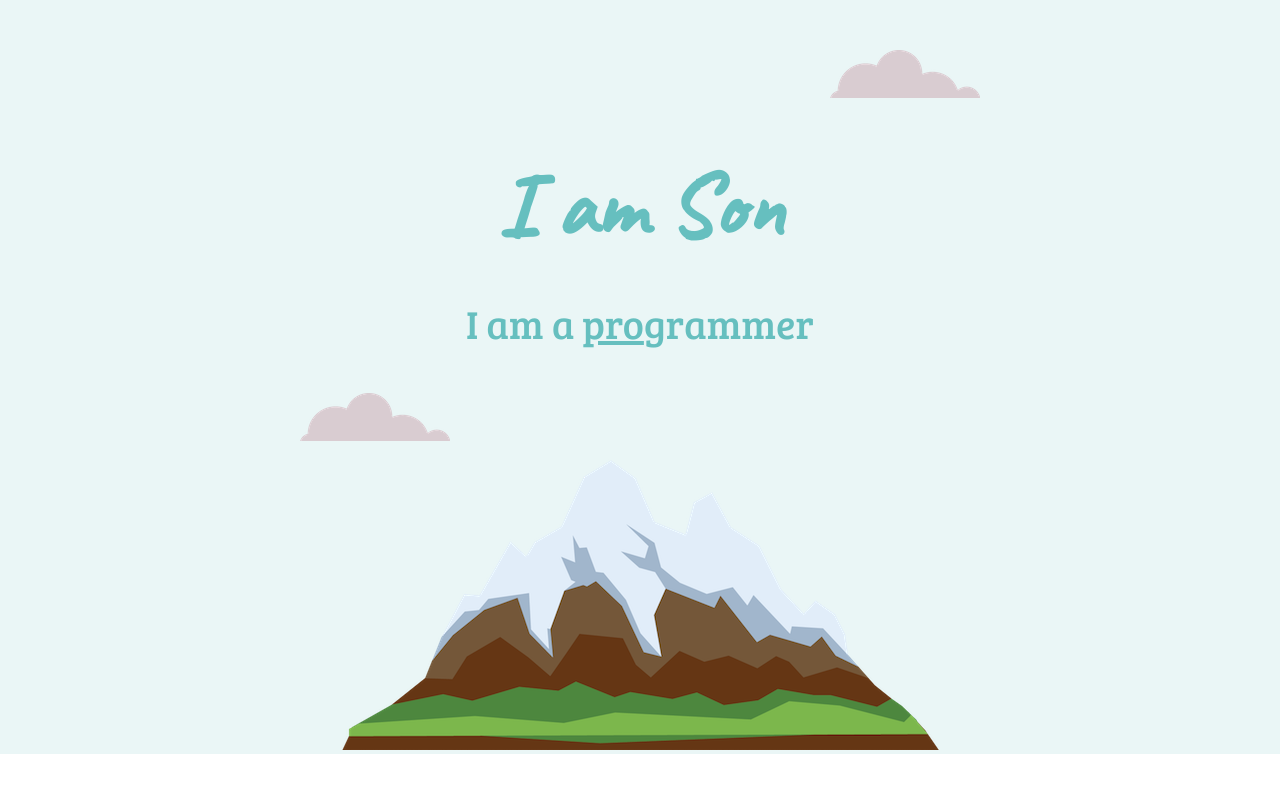
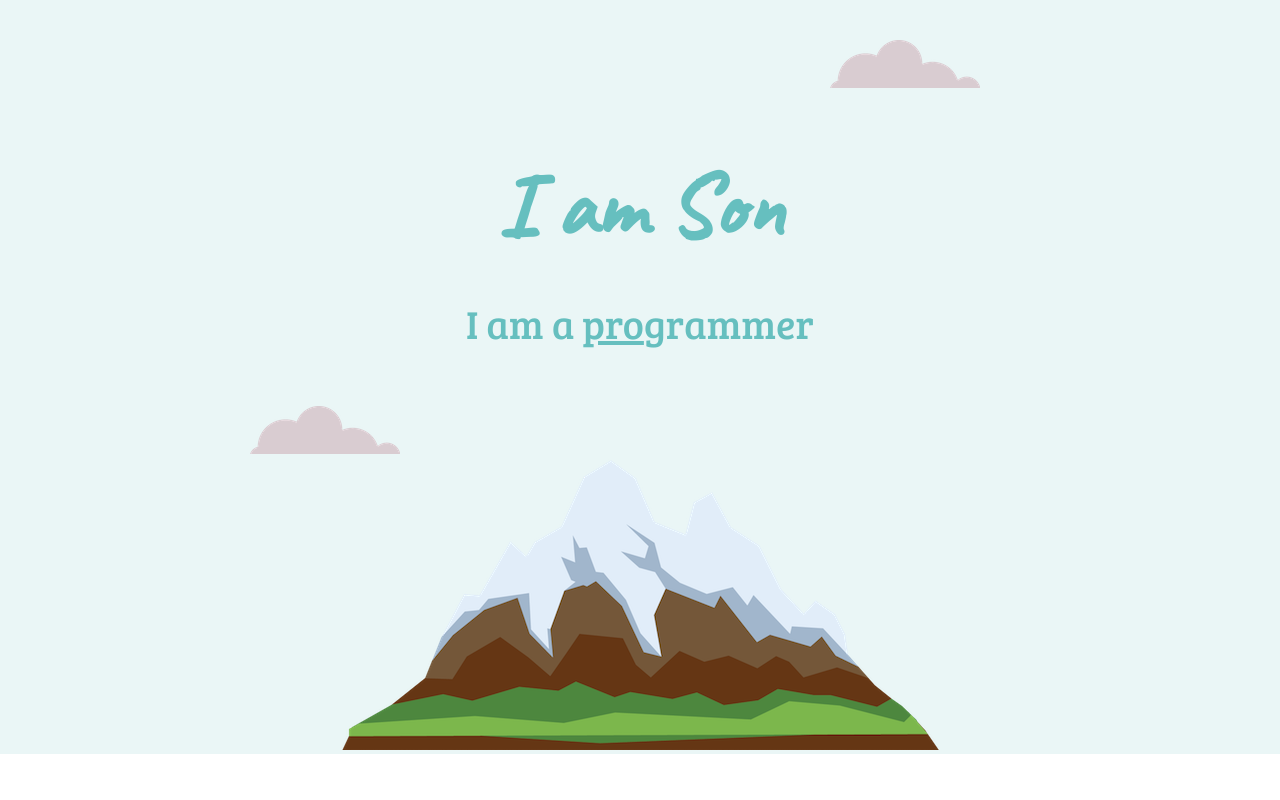
Before and after one commit to buitiful/1stWebPage, a plain HTML site: page index.html in a window 1280 px wide. Shown: the top 800 px of the page. Drawn offline with Linux system fonts and the light colour scheme.

Commit message:
Update styles.css

```diff
--- a/css/styles.css
+++ b/css/styles.css
@@ -65,13 +65,13 @@ hr {
 .top-cloud {
   position: absolute;
   right: 300px;
-  top: 50px;
+  top: 40px;
 }
 
 .bottom-cloud {
   position: absolute;
-  left: 300px;
-  right: 300px;
+  left: 250px;
+  bottom: 300px;
 }
 
 .pro {
```
